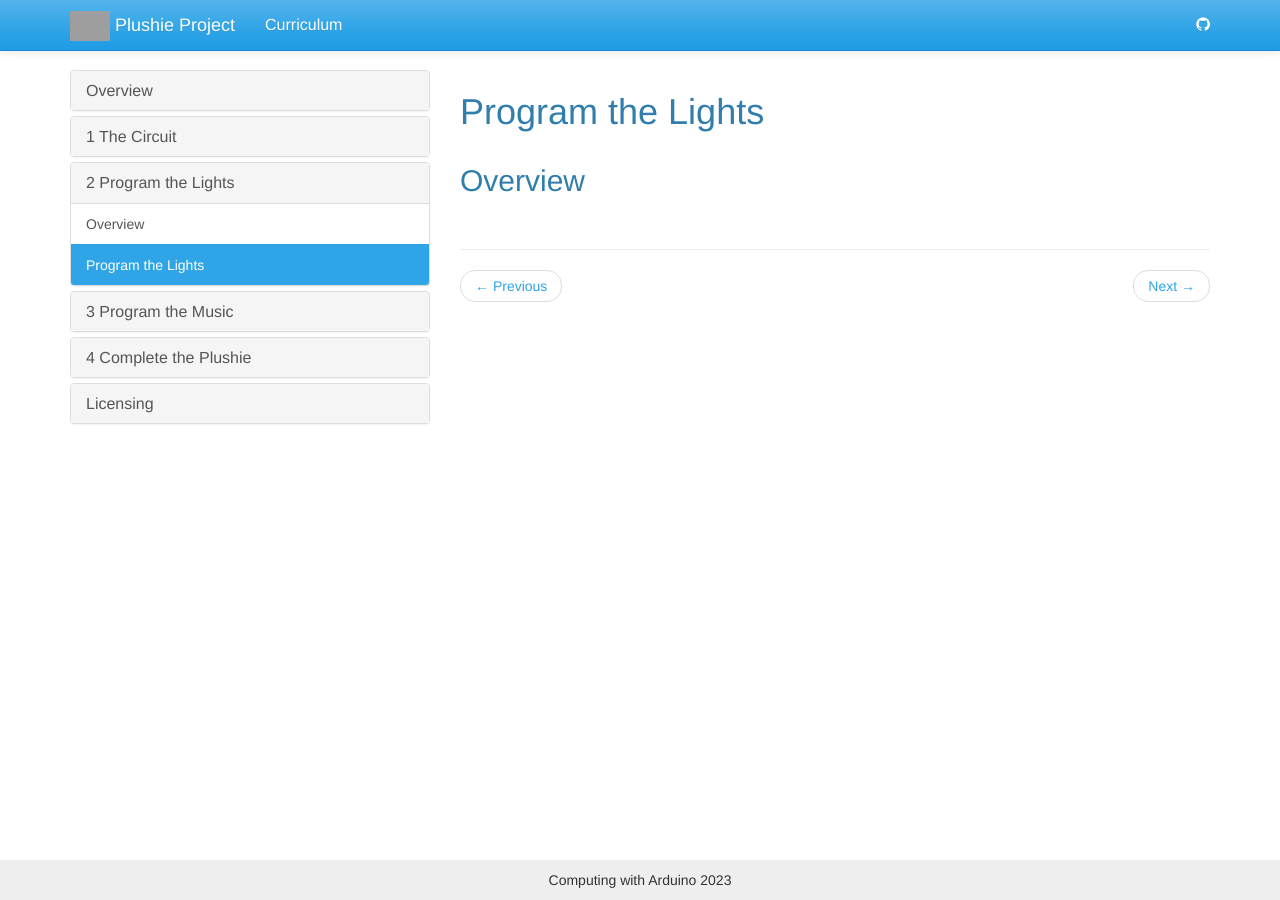
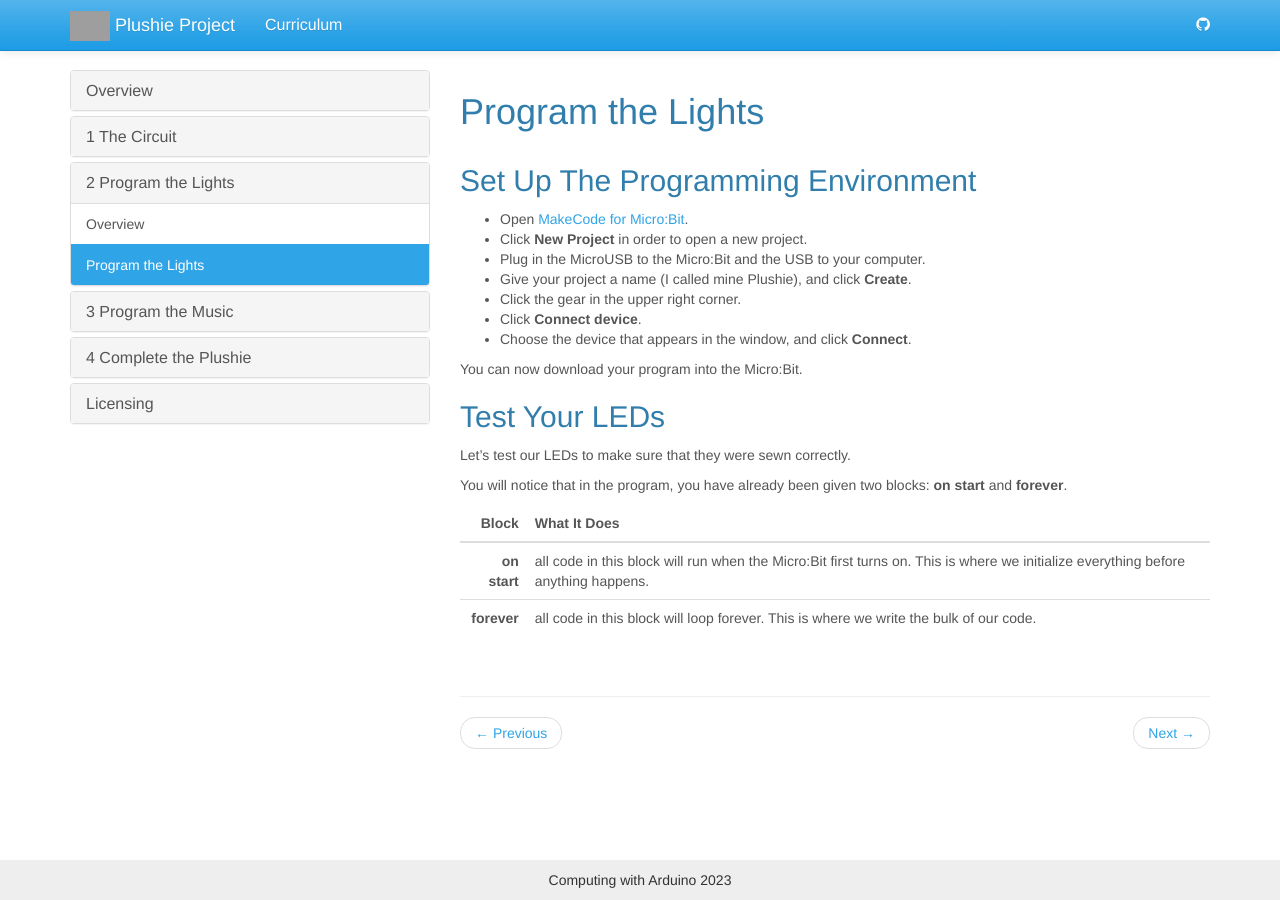
Before and after one commit to jake-chipps/plushie, a Jekyll site: the page built from _docs/lessons/2-1.md, in a window 1280 px wide. Built offline with Jekyll 4.4.1, drawn with Linux system fonts in a browser that asks for light colours; grey boxes are pictures that could not be loaded.

Commit message:
Add content

```diff
--- a/_docs/lessons/2-1.md
+++ b/_docs/lessons/2-1.md
@@ -2,4 +2,23 @@
 title: Program the Lights
 permalink: /docs/2-1/
 ---
-## Overview
+## Set Up The Programming Environment
+- Open [MakeCode for Micro:Bit](https://makecode.microbit.org/).
+- Click **New Project** in order to open a new project.
+- Plug in the MicroUSB to the Micro:Bit and the USB to your computer.
+- Give your project a name (I called mine Plushie), and click **Create**.
+- Click the gear in the upper right corner.
+- Click **Connect device**.
+- Choose the device that appears in the window, and click **Connect**.
+
+You can now download your program into the Micro:Bit.
+
+## Test Your LEDs
+Let's test our LEDs to make sure that they were sewn correctly.
+
+You will notice that in the program, you have already been given two blocks: **on start** and **forever**.
+
+ Block | What It Does
+ ---: | --
+**on start** | all code in this block will run when the Micro:Bit first turns on. This is where we initialize everything before anything happens.
+**forever** | all code in this block will loop forever. This is where we write the bulk of our code.
```
